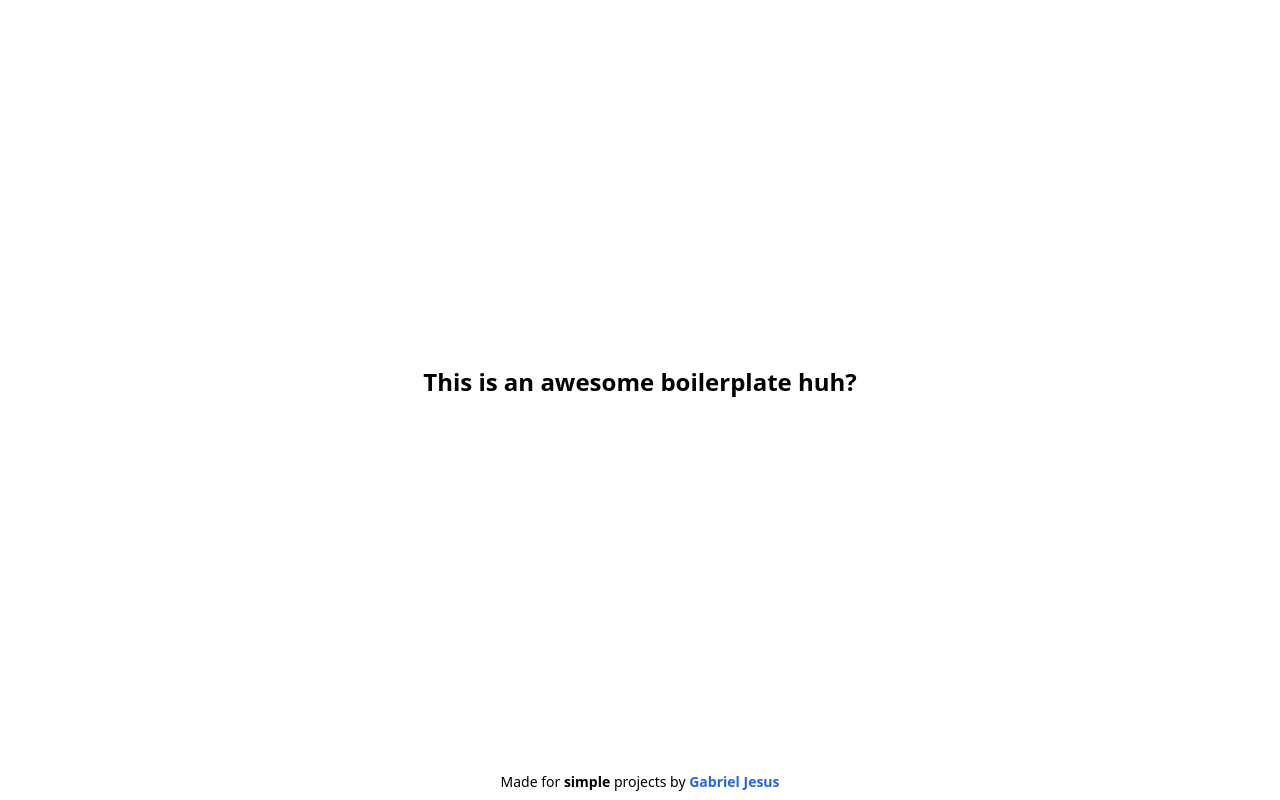
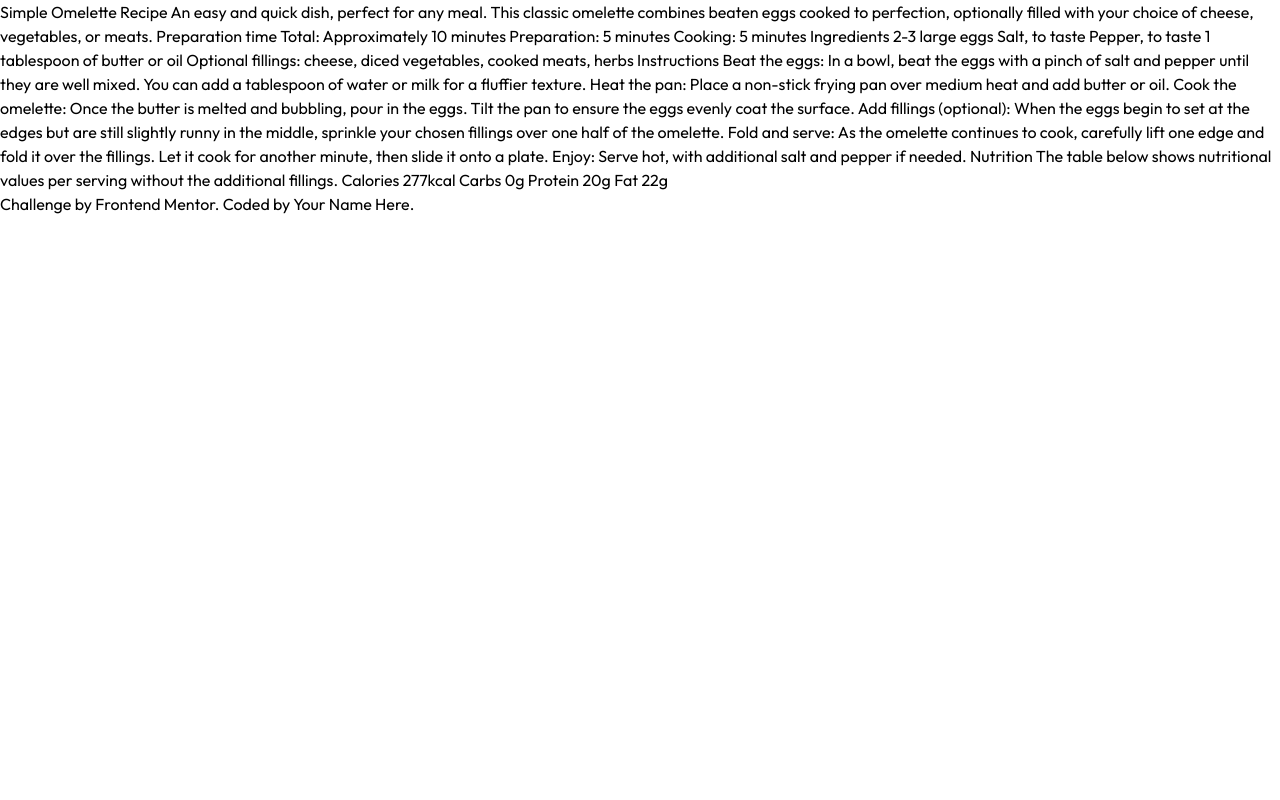
Before and after one commit to GabrielJesusS/frontendmentor_recipe-page-main, a website built with Parcel: page source/pages/index.html in a window 1280 px wide. Built offline with nearby package versions, Linux system fonts and the light colour scheme.

Commit message:
feat: adds static files

```diff
--- a/source/pages/index.html
+++ b/source/pages/index.html
@@ -2,26 +2,73 @@
 <html lang="en">
     <head>
         <meta charset="utf-8" />
-        <title>Parcel Boilerplate | HTML</title>
+        <title>Frontend Mentor | Recipe page</title>
         <meta name="description" content="An Parcel boilerplate for simple projects.">
         <meta name="keywords" content="parcel,boilerplate,simple,projects">
         <meta name="author" content="Gabriel Jesus">
         <meta name="viewport" content="width=device-width, initial-scale=1.0" />
         <link rel="stylesheet" href="../styles/global.css"></link>
-        <link rel="icon" href="../public/images/favicon.png">
+        <link type="image/png" sizes="32x32" rel="icon" href="../public/images/favicon.png">
     </head>
-    <body>
-        <div class="w-full min-h-screen flex flex-col items-center justify-center">
-            <main class="grow h-full w-full text-center flex items-center justify-center">
-                <h1 title="Absolutely, it is!" class="text-2xl font-bold">This is an awesome boilerplate huh?</h1>
-            </main>
-            <footer class="w-full py-2 px-6 text-center text-sm font-medium">
-                Made for <strong class="font-bold">simple</strong> projects by
-                <a class="font-bold transition-all duration-150 ease-in-out text-blue-600 hover:text-blue-800 active:text-blue-300" target="_blank" href="https://github.com/GabrielJesusS">
-                    Gabriel Jesus
-                </a>
-            </footer>
-        </div>
-        <script src="../scripts/main.ts"></script>
+    <body class="font-outfit">
+
+      Simple Omelette Recipe
+
+      An easy and quick dish, perfect for any meal. This classic omelette combines beaten eggs cooked
+      to perfection, optionally filled with your choice of cheese, vegetables, or meats.
+
+      Preparation time
+
+      Total: Approximately 10 minutes
+      Preparation: 5 minutes
+      Cooking: 5 minutes
+
+      Ingredients
+
+      2-3 large eggs
+      Salt, to taste
+      Pepper, to taste
+      1 tablespoon of butter or oil
+      Optional fillings: cheese, diced vegetables, cooked meats, herbs
+
+      Instructions
+
+      Beat the eggs: In a bowl, beat the eggs with a pinch of salt and pepper until they are well mixed.
+      You can add a tablespoon of water or milk for a fluffier texture.
+
+      Heat the pan: Place a non-stick frying pan over medium heat and add butter or oil.
+
+      Cook the omelette: Once the butter is melted and bubbling, pour in the eggs. Tilt the pan to ensure
+      the eggs evenly coat the surface.
+
+      Add fillings (optional): When the eggs begin to set at the edges but are still slightly runny in the
+      middle, sprinkle your chosen fillings over one half of the omelette.
+
+      Fold and serve: As the omelette continues to cook, carefully lift one edge and fold it over the
+      fillings. Let it cook for another minute, then slide it onto a plate.
+
+      Enjoy: Serve hot, with additional salt and pepper if needed.
+
+      Nutrition
+
+      The table below shows nutritional values per serving without the additional fillings.
+
+      Calories
+      277kcal
+
+      Carbs
+      0g
+
+      Protein
+      20g
+
+      Fat
+      22g
+
+      <div class="attribution">
+        Challenge by <a href="https://www.frontendmentor.io?ref=challenge" target="_blank">Frontend Mentor</a>.
+        Coded by <a href="#">Your Name Here</a>.
+      </div>
+      <script src="../scripts/main.ts"></script>
     </body>
 </html>
--- a/source/styles/base/_index.css
+++ b/source/styles/base/_index.css
@@ -1 +1 @@
-/* Place your components css here */
+@import url("./outfit-font-face.css");
--- /dev/null
+++ b/source/styles/base/outfit-font-face.css
@@ -0,0 +1,53 @@
+@font-face {
+    font-family: "OutFit";
+    src: url("../../public/fonts/Outfit-Thin.ttf");
+    font-weight: 100;
+}
+
+@font-face {
+    font-family: "OutFit";
+    src: url("../../public/fonts/Outfit-ExtraLight.ttf");
+    font-weight: 200;
+}
+
+@font-face {
+    font-family: "OutFit";
+    src: url("../../public/fonts/Outfit-Light.ttf");
+    font-weight: 300;
+}
+
+@font-face {
+    font-family: "OutFit";
+    src: url("../../public/fonts/Outfit-Regular.ttf");
+    font-weight: 400;
+}
+
+@font-face {
+    font-family: "OutFit";
+    src: url("../../public/fonts/Outfit-Medium.ttf");
+    font-weight: 500;
+}
+
+@font-face {
+    font-family: "OutFit";
+    src: url("../../public/fonts/Outfit-SemiBold.ttf");
+    font-weight: 600;
+}
+
+@font-face {
+    font-family: "OutFit";
+    src: url("../../public/fonts/Outfit-Bold.ttf");
+    font-weight: 700;
+}
+
+@font-face {
+    font-family: "OutFit";
+    src: url("../../public/fonts/Outfit-ExtraBold.ttf");
+    font-weight: 800;
+}
+
+@font-face {
+    font-family: "OutFit";
+    src: url("../../public/fonts/Outfit-Black.ttf");
+    font-weight: 900;
+}
--- /dev/null
+++ b/source/styles/base/young-serif-font-face.css
@@ -0,0 +1,4 @@
+@font-face {
+    font-family: "YoungSerif";
+    src: url("../../public/fonts/YoungSerif-Regular.ttf");
+}
--- a/tailwind.config.js
+++ b/tailwind.config.js
@@ -2,7 +2,12 @@
 module.exports = {
   content: ["./source/**/*.{html,js,ts}"],
   theme: {
-    extend: {},
+    extend: {
+      fontFamily: {
+        outfit: "Outfit, sans",
+        "young-serif": "YoungSerif",
+      },
+    },
   },
   plugins: [],
 };
```
Also changed, not shown: source/public/fonts/Outfit-Black.ttf (added), source/public/fonts/Outfit-Bold.ttf (added), source/public/fonts/Outfit-ExtraBold.ttf (added), source/public/fonts/Outfit-ExtraLight.ttf (added), source/public/fonts/Outfit-Light.ttf (added), source/public/fonts/Outfit-Medium.ttf (added), source/public/fonts/Outfit-Regular.ttf (added), source/public/fonts/Outfit-SemiBold.ttf (added), source/public/fonts/Outfit-Thin.ttf (added), source/public/fonts/YoungSerif-Regular.ttf (added), source/public/images/favicon.png, source/public/images/image-omelette.jpeg (added).
